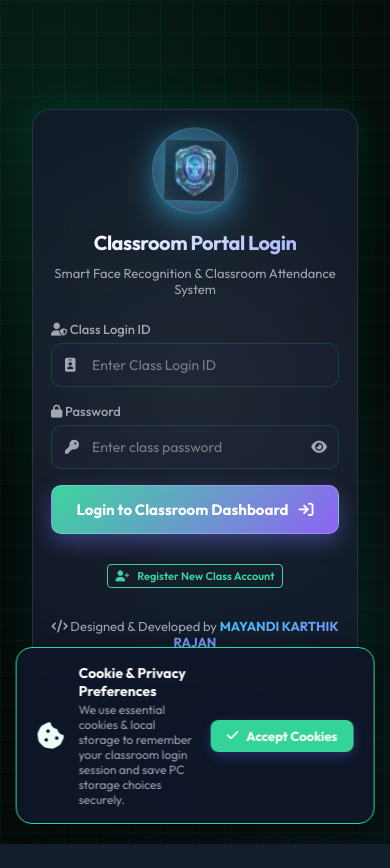
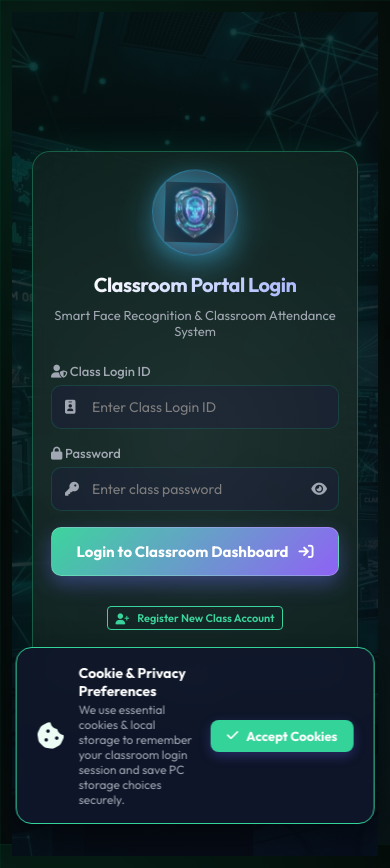
Before and after one commit to karthikrajan22032010-oss/Smart_Web_Attendance, a Flask app: page / in a window 390 px wide. Before the commit the page ends 844 px from the top, so only its background shows below. Run offline with Flask 3, Linux system fonts and the light colour scheme.

Commit message:
feat: Add Student Mobile Number field and high-tech futuristic login background image

```diff
--- a/app.py
+++ b/app.py
@@ -1749,6 +1749,7 @@ def register_face():
     try:
         name = request.form.get('name', '').strip()
         roll_no = request.form.get('roll_no', '').strip() or "-"
+        mobile_no = request.form.get('mobile_no', '').strip() or "-"
 
         if not name:
             return jsonify({"success": False, "message": "Student name is required!"}), 400
@@ -1836,6 +1837,8 @@ def register_face():
                     item['photo_b64'] = photo_b64
                 if roll_no and roll_no != "-":
                     item['roll_no'] = roll_no
+                if mobile_no and mobile_no != "-":
+                    item['mobile_no'] = mobile_no
                 found = True
                 break
 
@@ -1843,6 +1846,7 @@ def register_face():
             roster.append({
                 "name": name,
                 "roll_no": roll_no,
+                "mobile_no": mobile_no,
                 "photo": filename_safe if filename_safe else None,
                 "photo_b64": photo_b64 if photo_b64 else None,
                 "added_at": get_current_now().strftime("%Y-%m-%d %I:%M %p")
--- a/static/css/style.css
+++ b/static/css/style.css
@@ -1075,21 +1075,25 @@ body {
 
 
 .login-container {
-    min-height: 90vh;
+    min-height: 100vh;
+    width: 100%;
     display: flex;
     align-items: center;
     justify-content: center;
     position: relative;
     z-index: 10;
     padding: 20px;
+    background: linear-gradient(135deg, rgba(5, 20, 18, 0.82), rgba(7, 11, 25, 0.88)),
+                url('../images/login_bg.png') no-repeat center center / cover;
+    box-sizing: border-box;
 }
 
 .login-card-3d {
-    background: rgba(15, 23, 42, 0.75);
-    backdrop-filter: blur(24px);
-    -webkit-backdrop-filter: blur(24px);
-    border: 1px solid rgba(255, 255, 255, 0.12);
-    box-shadow: 0 25px 50px -12px rgba(0, 0, 0, 0.5), 0 0 30px rgba(99, 102, 241, 0.2);
+    background: rgba(13, 33, 29, 0.82);
+    backdrop-filter: blur(28px);
+    -webkit-backdrop-filter: blur(28px);
+    border: 1px solid rgba(52, 211, 153, 0.35);
+    box-shadow: 0 30px 60px -12px rgba(0, 0, 0, 0.7), 0 0 45px rgba(52, 211, 153, 0.25);
     border-radius: 24px;
     padding: 40px;
     width: 100%;
--- a/static/js/main.js
+++ b/static/js/main.js
@@ -1588,6 +1588,7 @@ document.addEventListener('DOMContentLoaded', () => {
             container.innerHTML = roster.map(item => {
                 const sName = typeof item === 'object' ? item.name : item;
                 const rNo = (typeof item === 'object' && item.roll_no && item.roll_no !== '-') ? item.roll_no : '-';
+                const mNo = (typeof item === 'object' && item.mobile_no && item.mobile_no !== '-') ? item.mobile_no : '-';
                 const hasPhoto = typeof item === 'object' && item.photo;
                 const photoBadge = hasPhoto
                     ? `<span class="badge badge-ontime" style="font-size: 11px;"><i class="fa-solid fa-camera text-success"></i> Photo Saved</span>`
@@ -1599,8 +1600,9 @@ document.addEventListener('DOMContentLoaded', () => {
                             <div style="font-weight: 700; color: var(--text-main); font-size: 14px; display: flex; align-items: center; gap: 6px;">
                                 <i class="fa-solid fa-user text-primary"></i> ${escapeHtml(sName)}
                             </div>
-                            <div style="font-size: 12px; color: var(--text-muted); display: flex; align-items: center; gap: 10px;">
+                            <div style="font-size: 12px; color: var(--text-muted); display: flex; align-items: center; gap: 10px; flex-wrap: wrap;">
                                 <span><i class="fa-solid fa-id-card"></i> Roll No: <strong>${escapeHtml(rNo)}</strong></span>
+                                <span><i class="fa-solid fa-phone text-success"></i> Mobile: <strong>${escapeHtml(mNo)}</strong></span>
                                 ${photoBadge}
                             </div>
                         </div>
@@ -1776,6 +1778,7 @@ document.addEventListener('DOMContentLoaded', () => {
             e.preventDefault();
             const name = document.getElementById('registerName').value.trim();
             const rollNo = document.getElementById('registerRollNo') ? document.getElementById('registerRollNo').value.trim() : '';
+            const mobileNo = document.getElementById('registerMobileNo') ? document.getElementById('registerMobileNo').value.trim() : '';
             const fileInput = document.getElementById('faceImage');
 
             if (!name) {
@@ -1786,6 +1789,7 @@ document.addEventListener('DOMContentLoaded', () => {
             const formData = new FormData();
             formData.append('name', name);
             formData.append('roll_no', rollNo);
+            formData.append('mobile_no', mobileNo);
             if (fileInput && fileInput.files.length > 0) {
                 formData.append('file', fileInput.files[0]);
             }
--- a/templates/index.html
+++ b/templates/index.html
@@ -597,13 +597,17 @@
                             <i class="fa-solid fa-user-pen"></i> Add / Update Student & Reference Face Photo
                         </h4>
                         <div class="form-row" style="display: flex; gap: 10px; flex-wrap: wrap;">
-                            <div class="form-group" style="flex: 1.2; min-width: 150px;">
+                            <div class="form-group" style="flex: 1; min-width: 140px;">
                                 <label for="registerName">Student Full Name</label>
                                 <input type="text" id="registerName" placeholder="Student Full Name" required>
                             </div>
-                            <div class="form-group" style="flex: 0.8; min-width: 110px;">
+                            <div class="form-group" style="flex: 0.8; min-width: 100px;">
                                 <label for="registerRollNo">Roll No / ID</label>
                                 <input type="text" id="registerRollNo" placeholder="Roll No / ID">
+                            </div>
+                            <div class="form-group" style="flex: 1; min-width: 130px;">
+                                <label for="registerMobileNo"><i class="fa-solid fa-phone text-success"></i> Mobile No</label>
+                                <input type="tel" id="registerMobileNo" placeholder="Mobile No / Phone">
                             </div>
                             <div class="form-group" style="flex: 1.2; min-width: 150px;">
                                 <label for="faceImage">Face Photo (Upload / Update)</label>
```
Also changed, not shown: static/images/login_bg.png (added).
